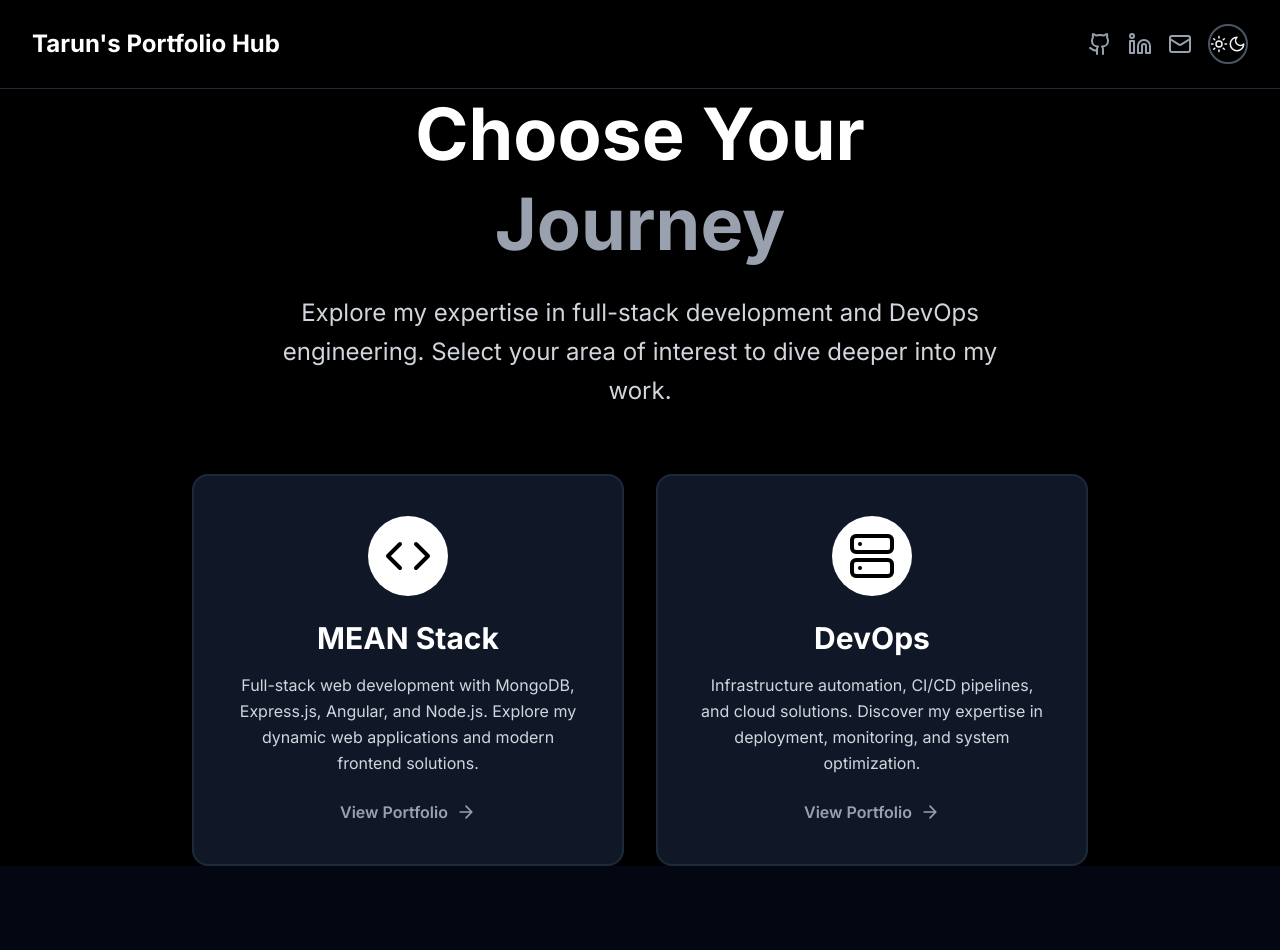
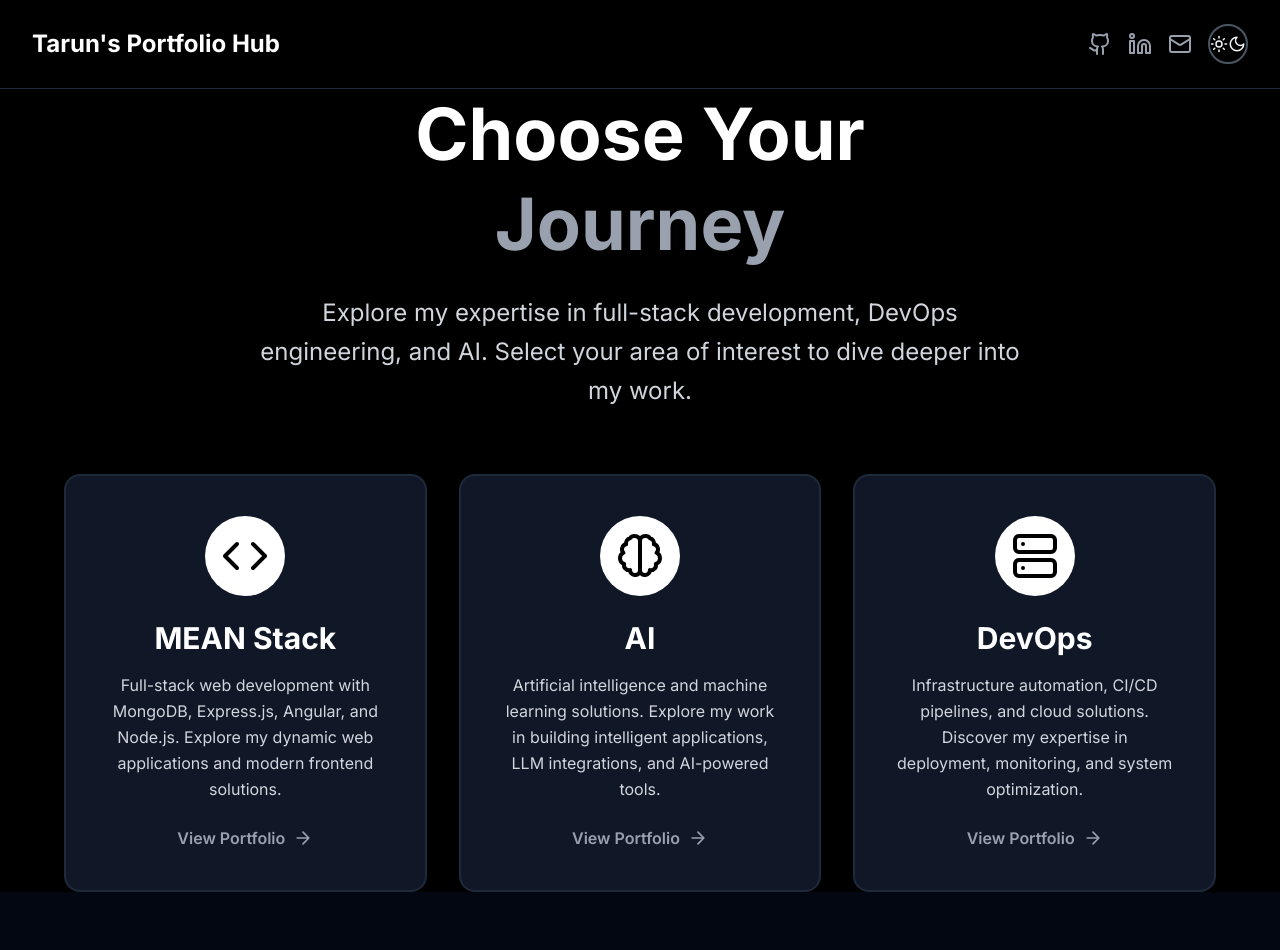
Before and after one commit to tarun-gurugubelli/landing-portfolio, an Angular app: page / in a window 1280 px wide. Shown: the top 950 px of the page. Built offline with nearby package versions, Linux system fonts and the light colour scheme.

Commit message:
Update home.html

```diff
--- a/src/app/pages/home/home.html
+++ b/src/app/pages/home/home.html
@@ -70,13 +70,13 @@
             <span class="block text-gray-600 dark:text-gray-400 transition-colors duration-300">Journey</span>
           </h1>
           <p class="text-xl sm:text-2xl text-gray-700 dark:text-gray-300 mb-12 max-w-3xl mx-auto leading-relaxed transition-colors duration-300">
-            Explore my expertise in full-stack development and DevOps engineering. Select your area of interest to
+            Explore my expertise in full-stack development, DevOps engineering, and AI. Select your area of interest to
             dive deeper into my work.
           </p>
         </div>
 
         <!-- Portfolio Options -->
-        <div class="grid md:grid-cols-2 gap-8 max-w-4xl mx-auto">
+        <div class="grid md:grid-cols-3 gap-8 max-w-6xl mx-auto">
 
           <!-- MEAN Stack Portfolio -->
           <div class="group relative">
@@ -97,6 +97,36 @@
                 <p class="text-gray-700 dark:text-gray-300 mb-6 leading-relaxed transition-colors duration-300">
                   Full-stack web development with MongoDB, Express.js, Angular, and Node.js. Explore my dynamic web
                   applications and modern frontend solutions.
+                </p>
+                <div class="flex items-center justify-center text-gray-600 dark:text-gray-400 group-hover:text-black dark:group-hover:text-white transition-colors duration-300">
+                  <span class="font-semibold mr-2">View Portfolio</span>
+                  <svg xmlns="http://www.w3.org/2000/svg" width="20" height="20" viewBox="0 0 24 24" fill="none" stroke="currentColor" stroke-width="2" stroke-linecap="round" stroke-linejoin="round" class="transform group-hover:translate-x-1 transition-transform duration-300">
+                    <path d="M5 12h14M12 5l7 7-7 7"/>
+                  </svg>
+                </div>
+              </div>
+            </a>
+          </div>
+
+          <!-- AI Portfolio -->
+          <div class="group relative">
+            <div class="absolute -inset-1 bg-black dark:bg-white rounded-2xl opacity-0 group-hover:opacity-10 transition duration-500"></div>
+            <a href="https://ai.tarun.win" target="_blank" rel="noopener noreferrer" class="relative block">
+              <div class="bg-gray-50 dark:bg-gray-900 rounded-2xl p-8 sm:p-10 border-2 border-gray-200 dark:border-gray-800 hover:border-black dark:hover:border-white transition-all duration-500 transform hover:scale-105 hover:-translate-y-2">
+                <div class="flex justify-center mb-6">
+                  <div class="p-4 bg-black dark:bg-white rounded-full">
+                    <svg xmlns="http://www.w3.org/2000/svg" width="48" height="48" viewBox="0 0 24 24" fill="none" stroke="currentColor" stroke-width="2" stroke-linecap="round" stroke-linejoin="round" class="text-white dark:text-black">
+                      <path d="M9.5 2A2.5 2.5 0 0 1 12 4.5v15a2.5 2.5 0 0 1-4.96-.44 2.5 2.5 0 0 1-2.96-3.08 3 3 0 0 1-.34-5.58 2.5 2.5 0 0 1 1.32-4.24 2.5 2.5 0 0 1 1.98-3A2.5 2.5 0 0 1 9.5 2Z"/>
+                      <path d="M14.5 2A2.5 2.5 0 0 0 12 4.5v15a2.5 2.5 0 0 0 4.96-.44 2.5 2.5 0 0 0 2.96-3.08 3 3 0 0 0 .34-5.58 2.5 2.5 0 0 0-1.32-4.24 2.5 2.5 0 0 0-1.98-3A2.5 2.5 0 0 0 14.5 2Z"/>
+                    </svg>
+                  </div>
+                </div>
+                <h2 class="text-3xl font-bold text-black dark:text-white mb-4 transition-colors duration-300">
+                  AI
+                </h2>
+                <p class="text-gray-700 dark:text-gray-300 mb-6 leading-relaxed transition-colors duration-300">
+                  Artificial intelligence and machine learning solutions. Explore my work in building intelligent
+                  applications, LLM integrations, and AI-powered tools.
                 </p>
                 <div class="flex items-center justify-center text-gray-600 dark:text-gray-400 group-hover:text-black dark:group-hover:text-white transition-colors duration-300">
                   <span class="font-semibold mr-2">View Portfolio</span>
```
